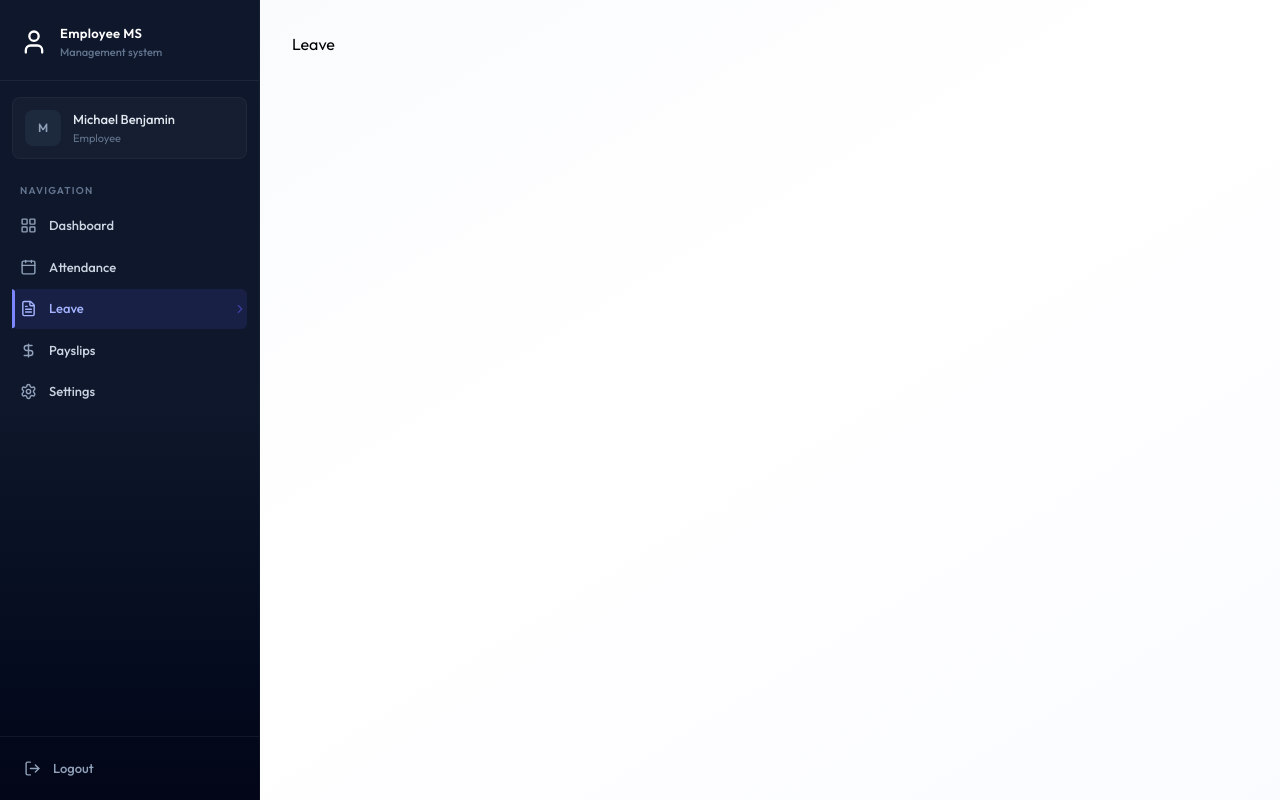
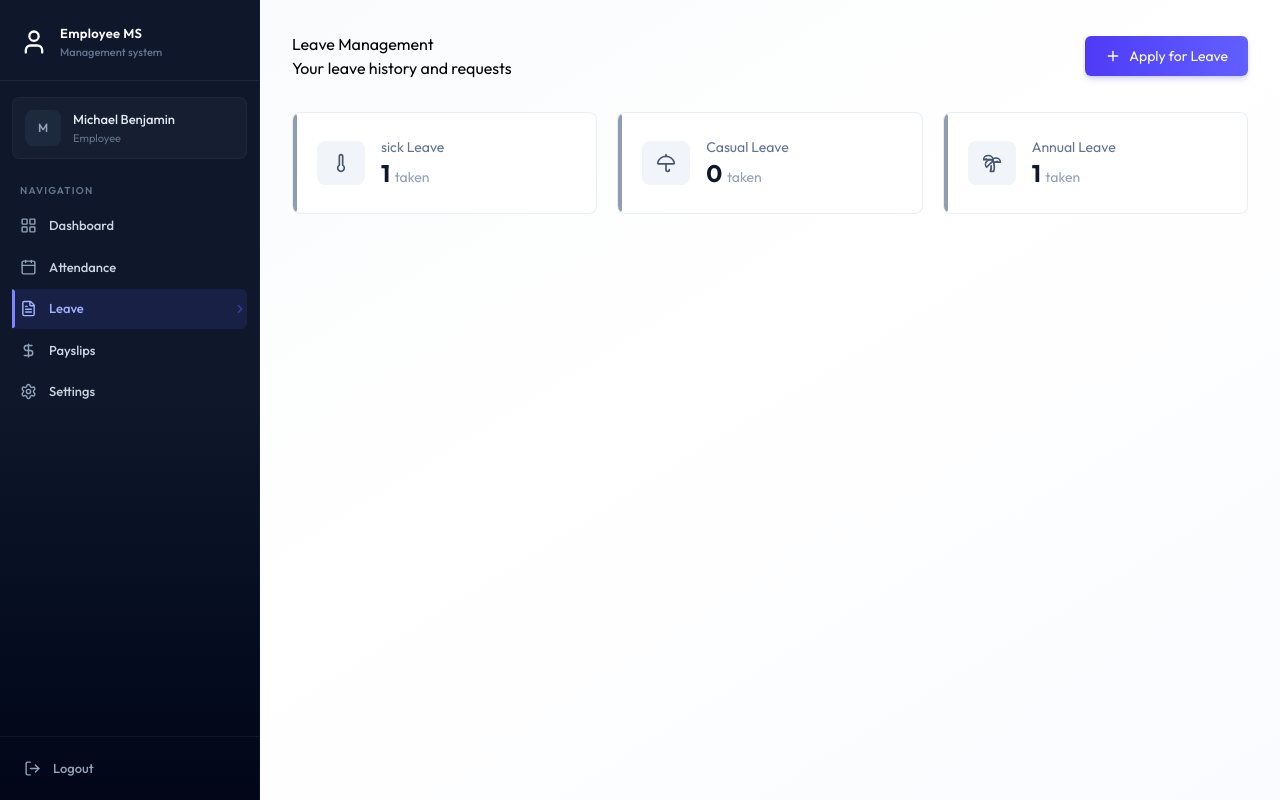
Before and after one commit to Xlence1624/Employee-management-system, a React (Vite) app in the folder Client/: page /leave in a window 1280 px wide. Built offline with nearby package versions, Linux system fonts and the light colour scheme.

Commit message:
Leave ui
Signed-off-by: Xlence1624 <xlence1624@gmail.com>

```diff
--- a/Client/src/pages/Leave.jsx
+++ b/Client/src/pages/Leave.jsx
@@ -1,8 +1,97 @@
 import React from 'react'
+import { dummyLeaveData } from '../assets/assets'
+import { useState, useEffect, useCallback } from 'react'
+import Loading from '../components/Loading'
+
+import { PlusIcon, PalmtreeIcon, ThermometerIcon, UmbrellaIcon  } from 'lucide-react'
 
 const Leave = () => {
+  const [leaves, setLeaves] = useState([])
+  const [loading, setLoading] = useState(true)
+  const [showModal, setShowModal] = useState(false)
+  const [isDeleted, setIsDeleted] = useState(false)
+  const isAdmin  = false
+
+  const fetchLeaves = useCallback(
+    () => {
+      setLeaves(dummyLeaveData)
+      setTimeout(
+        () => {
+          setLoading(false);
+        }
+      ,1000)
+    }, []
+  )
+
+  useEffect(
+    () => {
+      fetchLeaves()
+    }, [fetchLeaves]
+  )
+  if(loading) return <Loading/>
+
+  const approvedLeaves = leaves.filter((l) => l.status === "APPROVED")
+  const sickCount = approvedLeaves.filter((l) => l.type === "SICK").length
+  const casualCount = approvedLeaves.filter((l) => l.type === "CASUAL").length
+  const annualCount = approvedLeaves.filter((l) => l.type === "ANNUAL").length
+
+  const leaveStats = [
+
+    {label: 'sick Leave', value: sickCount, icon  : ThermometerIcon},
+    {label: 'Casual Leave', value: casualCount, icon  : UmbrellaIcon},
+    {label: 'Annual Leave', value: annualCount, icon  : PalmtreeIcon},
+  ]
+
   return (
-    <div>Leave</div>
+    <div className="animate-fade-in">
+
+      <div className="flex flex-col sm:flex-row justify-between items-start sm:items-center mb-8 gap-4">
+<div className="">
+  <h1 className="">Leave Management</h1>
+  <p className="">{isAdmin? "Manage leaves applications" : "Your leave history and requests"}</p>
+</div>
+
+{!isAdmin && !isDeleted && (
+  <button className="btn-primary flex items-center gap-2 w-full sm:w-auto justify-center" onClick={() => setShowModal(true)}>
+    <PlusIcon className="w-4 h-4" />
+    Apply for Leave
+  </button>
+)}
+      </div>
+
+{
+  !isAdmin && (
+    <div className="grid grid-cols-1 sm:grid-cols-3 sm:gap-5 gap-4 mb-8">
+ {
+  leaveStats.map(
+    (s) => (
+
+  <div className="card card-hover p-5 sm:p-6 flex items-center gap-4 relative overflow-hidden group" key={s.label}>
+<div className="absolute left-0 top-0 bottom-0 w-1 rounded-r-full bg-slate-500/70 group-hover:bg-indigo-500/70"/>
+<div className="p-3 bg-slate-100 rounded-lg group-hover:bg-indigo-50 transition-colors duration-200">
+<s.icon className = "w=5 h-5 text-slate-600 group-hover:text-indigo-600 transition-colors duration-200"/>
+</div>
+<div>
+  <p className="text-sm text-slate-500">{s.label}</p>
+  <p className="text-2xl font-bold text-slate-900">{s.value} <span className="text-sm font-normal text-slate-400">taken</span></p>
+</div>
+
+      </div>
+
+
+
+
+
+    )
+  )}
+    </div>)
+ }
+
+
+
+
+
+    </div>
   )
 }
 
```
